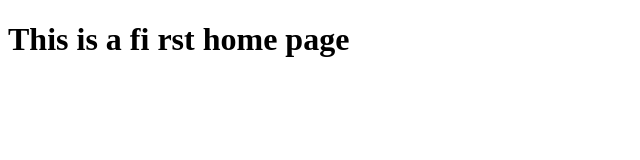
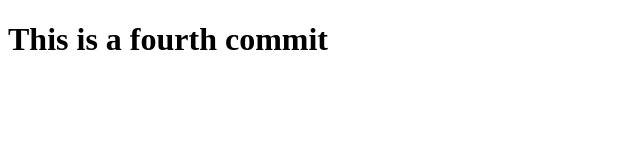
Before and after one commit to aadisthunder/learn2, a plain HTML site: page index.html in a window 1280 px wide. Shown: the whole page, without its empty margins (0-640 px from the left). Drawn offline with Linux system fonts and the light colour scheme.

Commit message:
fourth commit

```diff
--- a/index.html
+++ b/index.html
@@ -6,6 +6,6 @@
     <title>Home Page</title>
   </head>
   <body>
-    <h1>This is a fi rst home page</h1>
+    <h1>This is a fourth commit</h1>
   </body>
 </html>
```
